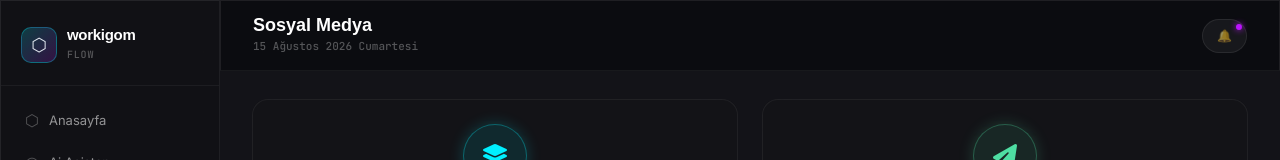
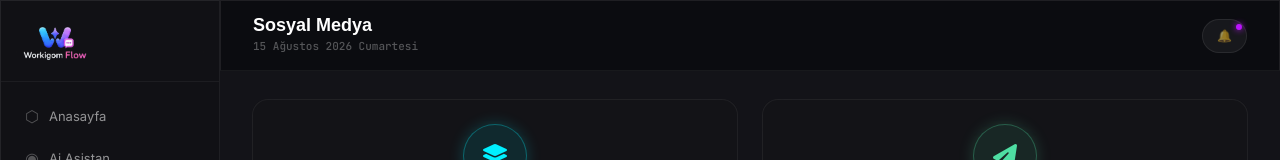
Before and after one commit to cicicarscom-pixel/flowweb, a Next.js app: page /sosyal-medya in a window 1280 px wide. Shown: the top 160 px of the page. Built offline with nearby package versions, Linux system fonts and the light colour scheme; no server answers; the database is empty.

Commit message:
UI: Web versiyonundaki logo public/logo.png ile değiştirildi

```diff
--- a/src/components/layout/Sidebar.tsx
+++ b/src/components/layout/Sidebar.tsx
@@ -22,17 +22,8 @@ export default function Sidebar() {
     }}>
       {/* Logo */}
       <div style={{ padding: "24px 20px 20px", borderBottom: "1px solid rgba(255,255,255,0.05)" }}>
-        <Link href="/" style={{ display: "flex", alignItems: "center", gap: 10 }}>
-          <div style={{
-            width: 36, height: 36, borderRadius: 10,
-            background: "linear-gradient(135deg,rgba(0,240,255,0.2),rgba(188,19,254,0.2))",
-            border: "1.5px solid rgba(0,240,255,0.3)",
-            display: "flex", alignItems: "center", justifyContent: "center", fontSize: 18,
-          }}>⬡</div>
-          <div>
-            <p style={{ fontFamily: "Outfit, sans-serif", fontWeight: 800, fontSize: 15, letterSpacing: "-0.02em", color: "#fff" }}>workigom</p>
-            <p style={{ fontSize: 10, color: "var(--text-muted)", fontFamily: "JetBrains Mono, monospace", letterSpacing: "0.08em" }}>FLOW</p>
-          </div>
+        <Link href="/" style={{ display: "flex", alignItems: "center", justifyContent: "flex-start", gap: 10 }}>
+          <img src="/logo.png" alt="Workigom Flow" style={{ height: 36, width: "auto", objectFit: "contain" }} />
         </Link>
       </div>
 
```
